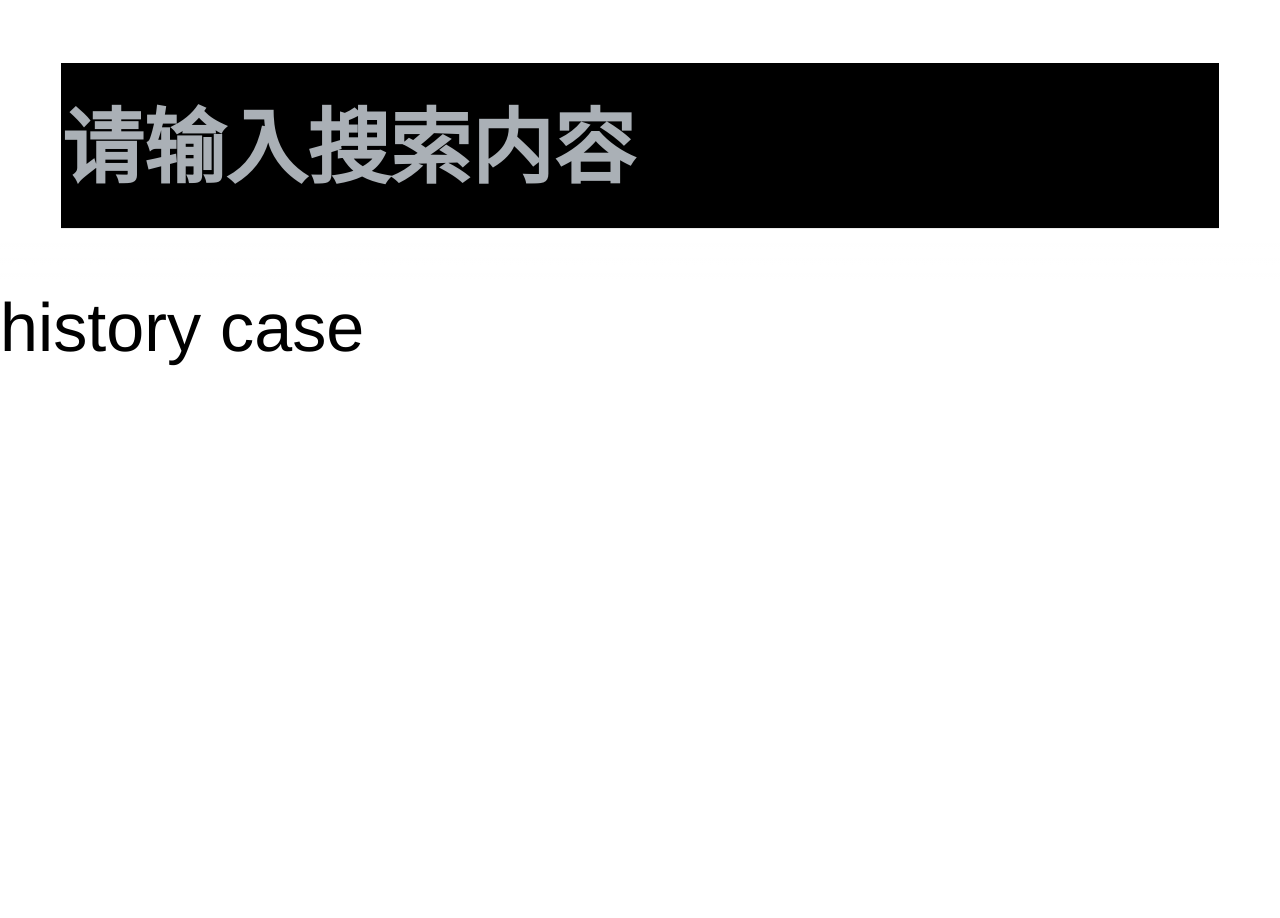
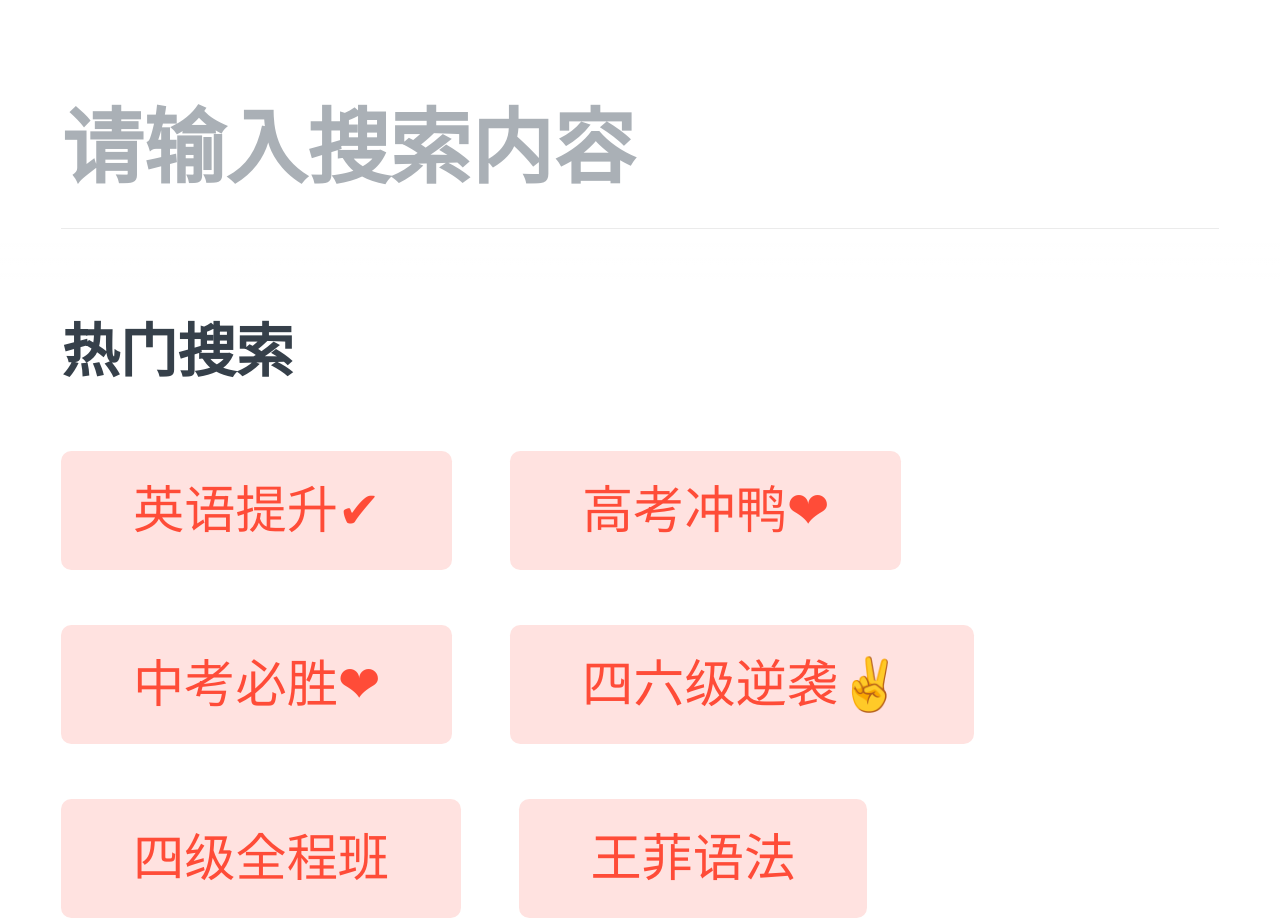
Before and after one commit to Marshall-Hao/jpk-demo, a Next.js app: page /search in a window 1280 px wide. Before the commit the page ends 800 px from the top, so only its background shows below. Built offline with nearby package versions, Linux system fonts and the light colour scheme.

Commit message:
feat: hot words display

```diff
--- a/components/p_search/History.js
+++ b/components/p_search/History.js
@@ -1,3 +1,33 @@
-export default function History() {
-  return <div>history case</div>
+import Link from 'next/link'
+import s from './History.module.css'
+
+export default function History({ hotWord, submitSearch }) {
+  const renderHotItem = (item, index) => {
+    const text = item.title.slice(0, 6)
+    if (item.type === 2) {
+      return (
+        <Link key={index} href="/course/details/[id]" as={`/course/details/${item.id}`}>
+          <a className={s.item}>{text}</a>
+        </Link>
+      )
+    }
+    return (
+      <span className={s.item} key={index} onClick={() => submitSearch(text)}>
+        {text}
+      </span>
+    )
+  }
+
+  return (
+    <>
+      {/* hot search */}
+      {hotWord && hotWord.length ? (
+        <section className={s.container}>
+          <div className={s.hotHead}>热门搜索</div>
+          <div>{hotWord.slice(0, 6).map(renderHotItem)}</div>
+        </section>
+      ) : null}
+      {/* search history */}
+    </>
+  )
 }
--- /dev/null
+++ b/components/p_search/History.module.css
@@ -0,0 +1,69 @@
+.container {
+  margin: 0 0.36rem;
+  overflow: hidden;
+  font-size: 0.3rem;
+  color: #36404a;
+}
+
+.hotHead,
+.historyHead {
+  position: relative;
+  padding: 0.18rem 0 0.06rem;
+  font-size: 0.34rem;
+  font-weight: bold;
+}
+
+.content {
+  padding-bottom: 0.54rem;
+  overflow: hidden;
+}
+
+.item {
+  box-sizing: border-box;
+  display: block;
+
+  /* 不会占据位置，浮动在周围 */
+  float: left;
+  height: 0.7rem;
+  padding: 0 0.42rem;
+  margin: 0.32rem 0.34rem 0 0;
+  overflow: hidden;
+  line-height: 0.7rem;
+  color: #ff4c38;
+  text-align: center;
+  text-overflow: ellipsis;
+  letter-spacing: 0;
+  white-space: nowrap;
+  background: #ffe2e0;
+  border-radius: 0.06rem;
+}
+
+/* 历史 */
+
+.historyHead {
+  padding: 0.18rem 0 0.38rem;
+}
+
+.clean {
+  width: 0.36rem;
+  height: 0.36rem;
+}
+
+.del {
+  position: absolute;
+  right: 0;
+}
+
+.del:focus {
+  outline: none;
+}
+
+.list {
+  padding: 0.33rem 0;
+}
+
+.list::after,
+.historyHead::after {
+  color: #ebebeb;
+  border-bottom: solid 1px #ebebeb;
+}
--- a/components/p_search/Input.module.css
+++ b/components/p_search/Input.module.css
@@ -37,7 +37,7 @@
   font-weight: bold;
   color: #36404a;
   letter-spacing: 0;
-  background: rgb(0, 0, 0);
+  background: rgba(0,0,0,0);
 
   /* 取消边框默认样式 */
   border: none;
--- a/pages/search/index.js
+++ b/pages/search/index.js
@@ -17,7 +17,7 @@ const TYPES = {
 // * suggest
 
 // * result
-export default function Search({ kw }) {
+export default function Search({ kw, hotWord }) {
   const router = useRouter()
 
   const [contType, setContType] = useState(kw ? TYPES.RESULT : TYPES.HISTORY)
@@ -54,7 +54,7 @@ export default function Search({ kw }) {
   const renderContent = () => {
     switch (contType) {
       case TYPES.HISTORY:
-        return <History submitSearch={submitSearch} />
+        return <History submitSearch={submitSearch} hotWord={hotWord} />
       case TYPES.SUGGEST:
         return <Suggest data={suggestList} submitSearch={submitSearch} />
       case TYPES.RESULT:
@@ -90,7 +90,7 @@ export async function getServerSideProps(context) {
       getSearchResult(kw.trim()),
       getHotWord(),
     ])
-    console.log(resultRes)
+    // console.log(resultRes)
     hotWord = hotWordRes.value
     result = resultRes.value
   } else {
```
Also changed, not shown: core/hooks/useLSState.js (added).
